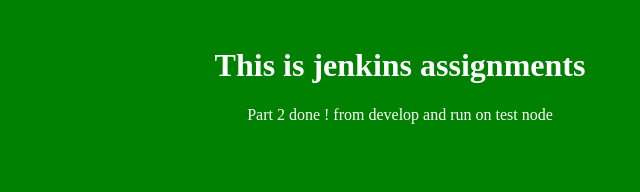
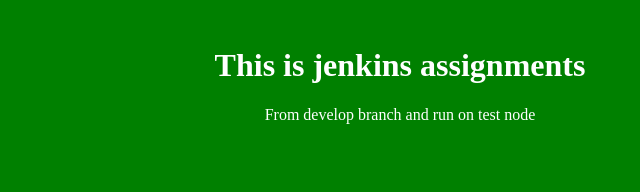
Before and after one commit to aamaranga/intellipaat-assignments, a plain HTML site: page index.html in a window 1280 px wide. Shown: the full height of the page, 240-880 px from the left. Drawn offline with Linux system fonts and the light colour scheme.

Commit message:
edit indexV2 file for test node

```diff
--- a/index.html
+++ b/index.html
@@ -11,7 +11,7 @@
 
     </h2>
 
-<p> Part 2 done ! from develop and run on test node </p>
+<p> From develop branch and run on test node </p>
 
     </center>
   </body>
```
